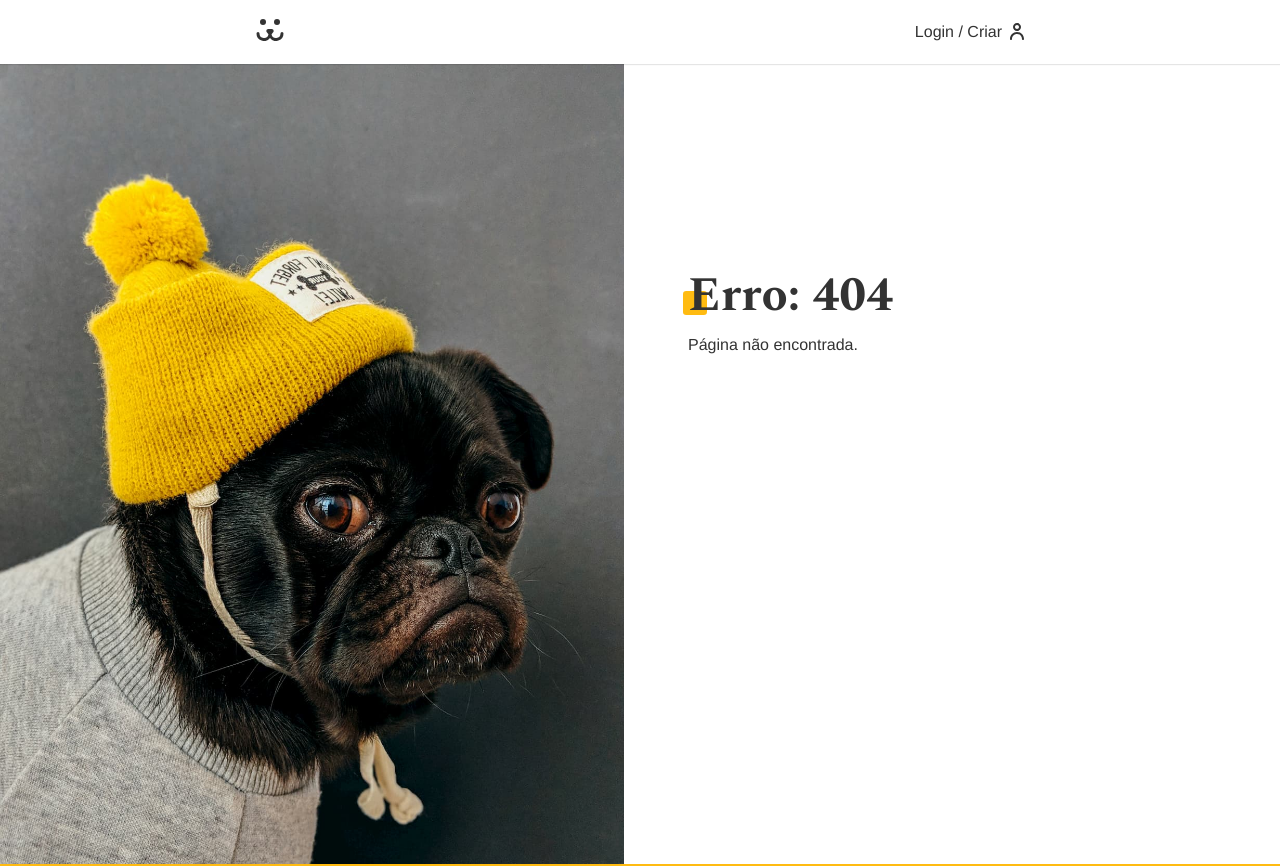
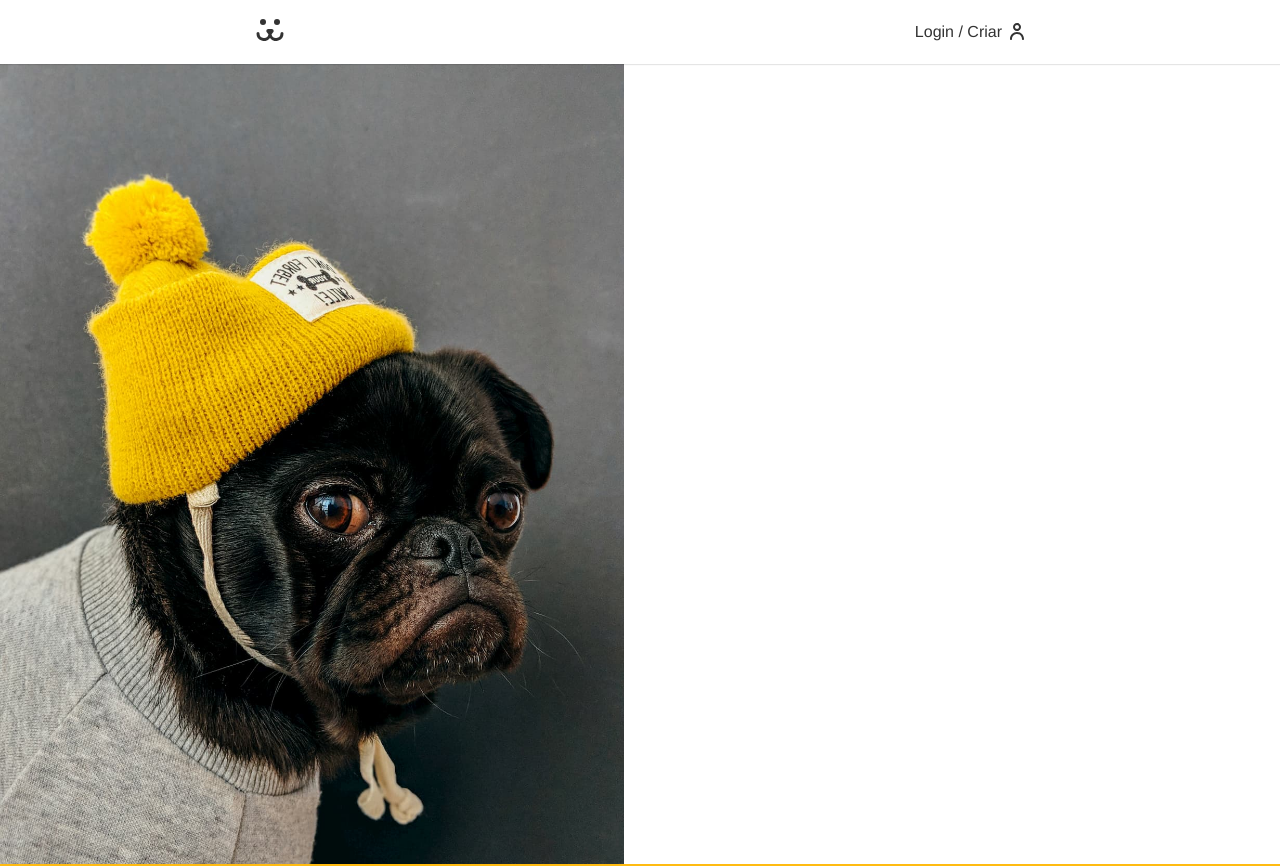
Before and after one commit to sergio-alencar/dogs, a React (Vite) app: page /dogs/login in a window 1280 px wide. Before the commit this address had no page. Shown: the top 866 px of the page. Built offline with nearby package versions, Linux system fonts and the light colour scheme.

Commit message:
correcao de extensao

```diff
--- a/src/Components/Login/Login.jsx
+++ b/src/Components/Login/Login.jsx
@@ -20,7 +20,7 @@ const Login = () => {
           <Route path='dogs/criar' element={<LoginCreate />} />
           <Route path='dogs/perdeu' element={<LoginPasswordLost />} />
           <Route path='dogs/resetar' element={<LoginPasswordReset />} />
-          <Route path='*' element={<NotFound />} />
+          {/* <Route path='dogs/*' element={<NotFound />} /> */}
         </Routes>
       </div>
     </section>
```
